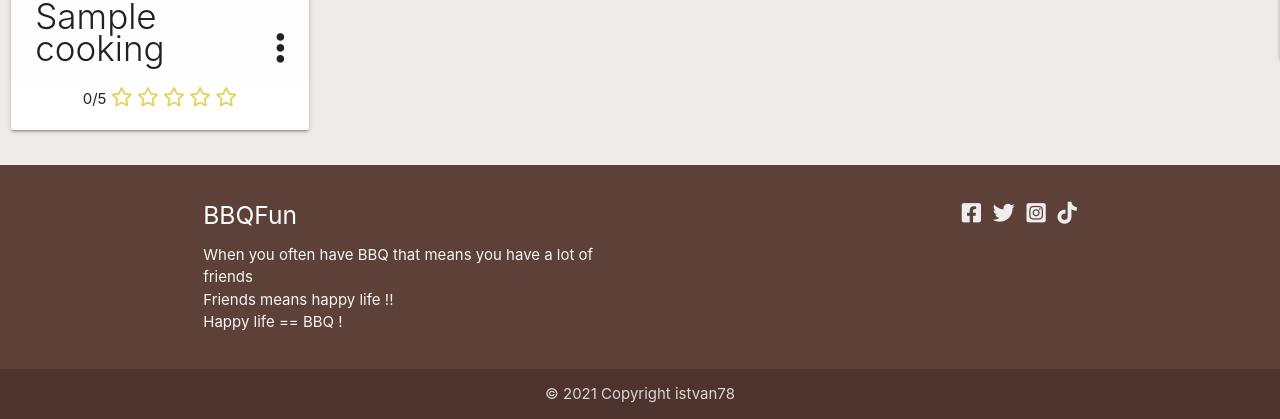
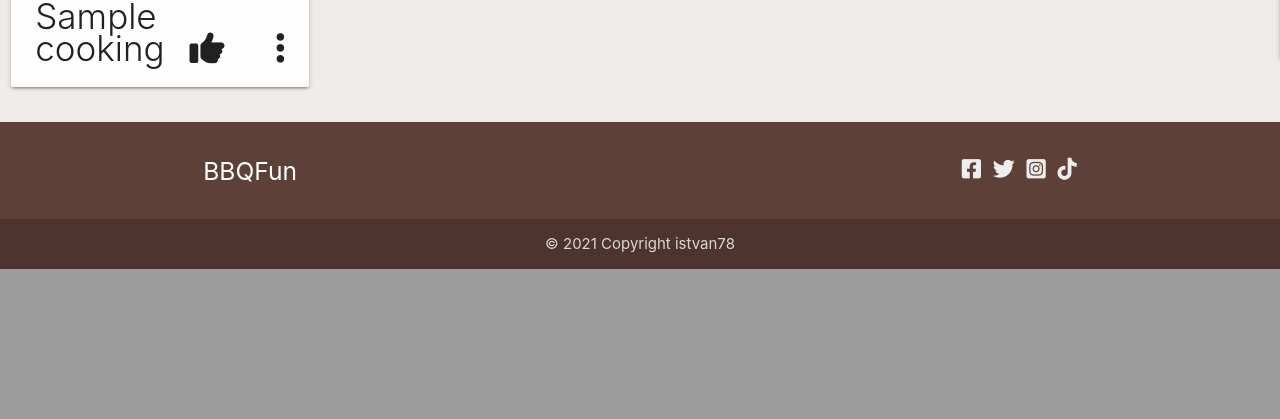
Before and after one commit to 78Istvan/Build-Seven-Project, a Flask app: page / in a window 1280 px wide. Shown: the part 801-1220 px from the top of the page. After the commit the page ends 1070 px from the top, so only its background shows below. Run offline with Flask 2, Linux system fonts and the light colour scheme; grey boxes marked "Sample" are stand-in pictures; a database or web service that is not in the repository returns one stand-in record (values such as "Sample title"); some libraries are stand-ins or nearby versions; some web fonts are replaced.

```diff
--- a/app.py
+++ b/app.py
@@ -223,9 +223,8 @@ def manage_recipe(cook_id=None):
 @app.route("/search", methods=["GET", "POST"])
 def search():
     query = request.form.get("query")
-    cooking = list(mongo.db.cooking.find({"$text": {"$search": query }}))
+    cooking = list(mongo.db.cooking.find({"$text": {"$search": query}}))
     return render_template("cooking.html", cooking=cooking)
-
 
 
 if __name__ == "__main__":
--- a/static/css/style.css
+++ b/static/css/style.css
@@ -13,7 +13,12 @@ body{
     overflow-x: hidden;
     position: relative;
     height: 100%;
+    display: flex;
+    flex-direction: column;
 }
+main {
+    flex: 1 0 auto;
+  }
 /* navbar */
 nav ul a {
     color: #fff;
@@ -26,7 +31,6 @@ nav .brand-logo.left {
 .btn, .btn-large, .btn-small {
     background-color: chocolate;
     margin-bottom: 40px;
-
 }
 
 .in-icon {
@@ -37,6 +41,7 @@ a {
     color: #ffffff;
     margin-left: 0.5rem;
 }
+
 /* background img */
 .bg {
       position: fixed;
@@ -57,14 +62,17 @@ a {
     margin-top: 35px;
     border-radius: 10px;
 }
+
 /* mobile navbar */
 .sidenav {
     background-color: #e6d2a7;
 }
+
 /* account html header text */
 .account-head {
     text-align: center;
 }
+
 /* recipe card */
 .card-category {
     font-size: large;
@@ -125,6 +133,7 @@ strong {
 .cookin-row {
     margin-top: 25px;
 }
+
 /*--card images--*/
 img{
     height: 100%;
@@ -149,22 +158,25 @@ img{
     color: #ffffff;
     font-size: larger;
 }
-
+form .search-field input {
+    color: #ffffff;
+}
 .search-bar-bg{
     background-color: rgba(0, 0, 0, 0.3);
 }
 
-/*.search-input {
-    color: #ffffff;
-}
-*/
+
 /* cooking head text */
 .cooking-head-txt {
     font-size: 5rem;
     font-family: 'Zen Kurenaido', sans-serif;
 }
 
-/* social icons */
+/* social icons / footer */
+footer {
+
+}
+
 ul li {
     display:inline;
 }
@@ -193,3 +205,8 @@ ul li {
 .rating__star:hover {
     filter: drop-shadow(1px 1px 4px gold);
  }
+
+/* tumb up button rating */
+.tumb-up {
+    margin-left: 15px;
+}
--- a/static/js/script.js
+++ b/static/js/script.js
@@ -36,34 +36,7 @@ function deleteRecipe(id) {
   });
 
 }
-// rating stars
-const ratingStars = [...document.getElementsByClassName("rating__star")];
-const ratingResult = document.querySelector(".rating__result");
 
-printRatingResult(ratingResult);
-
-function executeRating(stars, result) {
-   const starClassActive = "rating__star fas fa-star";
-   const starClassUnactive = "rating__star far fa-star";
-   const starsLength = stars.length;
-   let i;
-   stars.map((star) => {
-      star.onclick = () => {
-         i = stars.indexOf(star);
-
-         if (star.className.indexOf(starClassUnactive) !== -1) {
-            printRatingResult(result, i + 1);
-            for (i; i >= 0; --i) stars[i].className = starClassActive;
-         } else {
-            printRatingResult(result, i);
-            for (i; i < starsLength; ++i) stars[i].className = starClassUnactive;
-         }
-      };
-   });
+function ratingLike() {
+  console.log("hello")
 }
-
-function printRatingResult(result, num = 0) {
-   result.textContent = `${num}/5`;
-}
-
-executeRating(ratingStars, ratingResult);
--- a/templates/base.html
+++ b/templates/base.html
@@ -71,18 +71,12 @@
           {% block content %}
           {% endblock %}
       </main>
+
       <footer class="page-footer brown darken-2">
         <div class="container">
           <div class="row">
             <div class="col l6 s12">
               <h5 class="white-text">BBQFun</h5>
-              <p class="grey-text text-lighten-4">
-                When you often have BBQ that means you have a lot of friends
-                <br>
-                Friends means happy life !!
-                <br>
-                Happy life == BBQ !
-              </p>
             </div>
             <div class="col l4 offset-l2 s12 s-icon-all">
               <h5 class="white-text"></h5>
@@ -103,7 +97,6 @@
         </div>
       </footer>
 
-
     <script src="https://code.jquery.com/jquery-3.6.0.min.js" integrity="sha256-/xUj+3OJU5yExlq6GSYGSHk7tPXikynS7ogEvDej/m4=" crossorigin="anonymous"></script>
     <script src="https://cdnjs.cloudflare.com/ajax/libs/materialize/1.0.0/js/materialize.min.js"></script>
     <script src="{{ url_for('static', filename='js/script.js') }}"></script>
--- a/templates/cooking.html
+++ b/templates/cooking.html
@@ -11,7 +11,7 @@
       </div>
         <div class="row center-align">
           <form action="{{ url_for('search') }}" method="POST" class="col s12 m6 offset-m3 search-bar-bg">
-              <div class="input-field">
+              <div class="input-field search-field">
                   <input type="text" id="query" name="query" class="validate" required>
                   <label id="search-bar" for="query">Search Recipes</label>
               </div>
@@ -36,17 +36,10 @@
                     </div>
                       <!--recipe title, and 3dots icon-->
                     <div class="card-content">
-                      <span class="card-title activator grey-text text-darken-4">{{ cook.recipe_title }} <i class="fas fa-ellipsis-v right"></i></span>
+                      <span class="card-title activator grey-text text-darken-4">{{ cook.recipe_title }}
+                        <span class="tumb-up"><i class="fas fa-thumbs-up"></i></span><i class="fas fa-ellipsis-v right"></i></span>
                       <!--rating stars-->
                     </div>
-                          <div class="rating">
-                            <span class="rating__result"></span>
-                            <i class="rating__star far fa-star"></i>
-                            <i class="rating__star far fa-star"></i>
-                            <i class="rating__star far fa-star"></i>
-                            <i class="rating__star far fa-star"></i>
-                            <i class="rating__star far fa-star"></i>
-                          </div>
 
 
                     <!--close x icon-->
@@ -68,7 +61,7 @@
                                 {% for ingredient in cook.ingredients %}
                               <li>{{ ingredient }} </li>
                                 {% endfor %}
-                                  Ingredients</p>
+
                             </ul>
                           </div>
                           <!--cooking time section-->
@@ -89,7 +82,8 @@
                           </div>
                           <!--recipe creator-->
                           <div class="row">
-                              <p class="center-align"><em>Created by: {{ cook.created_by }}</em></p>
+                              <p class="center-align"><em>Created by: {{ cook.created_by }}</em>
+                                <span class="tumb-up" onclick="ratingLike()"><i class="fas fa-thumbs-up"></i></span></p>
                           </div>
                           <!--edit button in session user/admin account-->
                           <div class="row">
--- a/templates/profile.html
+++ b/templates/profile.html
@@ -12,7 +12,4 @@
         </div>
     </div>
   </div>
-
-
-
-{% endblock %}
+ {% endblock %}
--- a/templates/registration.html
+++ b/templates/registration.html
@@ -16,6 +16,7 @@
                  <input id="username"  name="username" type="text" class="validate" required>
                  <label for="username">Username</label>
               </div>
+          </div>
                  <!--password-->
           <div class="row"></div>
                 <div class="input-field col s12">
@@ -30,9 +31,5 @@
                 </div>
           </div>
         </div>
-            </div>
     </form>
-        </div>
-        </div>
 {% endblock %}
-             </div>
```
Also changed, not shown: templates/edit_recipe.html (+9 -3 lines). Lines whose indentation alone changed are shown as unchanged.
